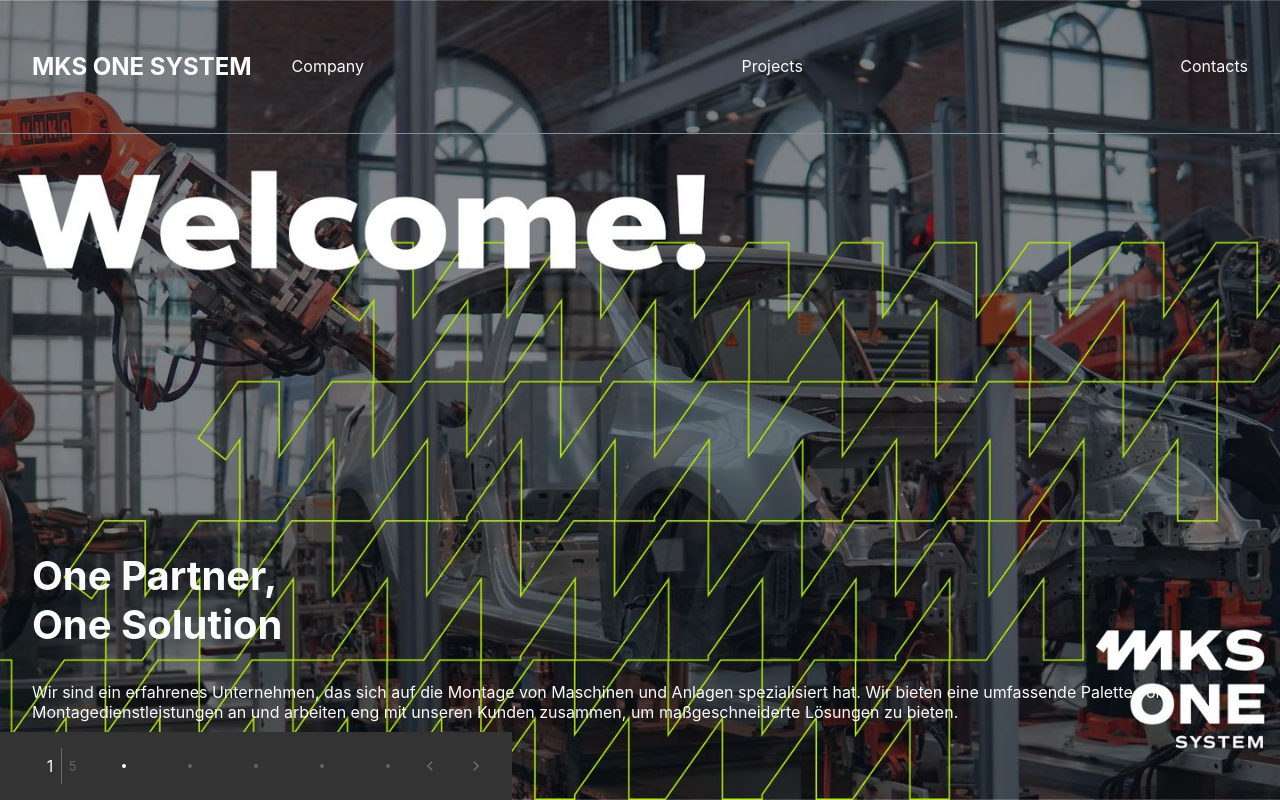
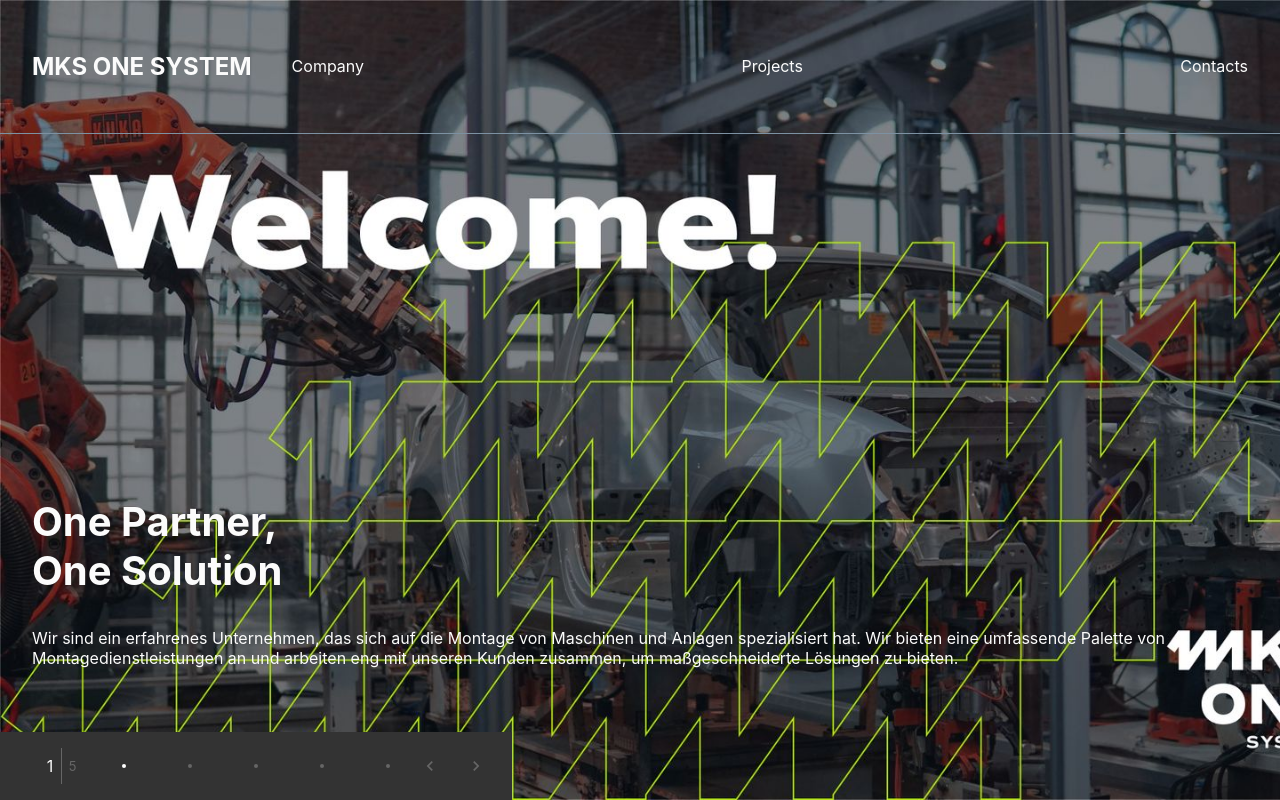
Before and after one commit to Brayman/mks, a React (Create React App) app: page / in a window 1280 px wide. Built offline with nearby package versions, Linux system fonts and the light colour scheme.

Commit message:
Add react-router-dom and refactor MainPage and Header
- Added react-router-dom package for routing functionality
- Moved MainPage to '/' route
- Extracted Header and made it present on all routes
- Updated styles for the MainPage, Header, and Paginator

```diff
--- a/package.json
+++ b/package.json
@@ -12,6 +12,7 @@
     "react-dom": "^18.2.0",
     "react-icons": "^4.8.0",
     "react-redux": "^8.0.5",
+    "react-router-dom": "^6.11.2",
     "react-scripts": "5.0.1",
     "styled-components": "^5.3.10",
     "web-vitals": "^2.1.4"
--- a/src/App.js
+++ b/src/App.js
@@ -1,13 +1,39 @@
-import logo from './logo.svg';
+import { Outlet, RouterProvider, createBrowserRouter } from 'react-router-dom';
 import './App.css';
 import MainPage from './pages/main/main-page';
+import Header from './components/header';
+
+const Route = () => {
+  return (
+    <div>
+      <Header />
+      <Outlet />
+    </div>
+  )
+}
+
+const router = createBrowserRouter([{
+  path: "/",
+  element: <Route />,
+  children: [
+    {
+      index: true,
+      element: <MainPage />
+    },
+    {
+      path: "/contacts",
+      element: <div>contacts</div>
+    }
+  ]
+}])
+
 
 
 
 
 function App() {
   return (
-    <MainPage />
+    <RouterProvider router={router} />
   );
 }
 
--- a/src/pages/main/header.js
+++ b/src/components/header.js
@@ -1,12 +1,15 @@
 import React from 'react'
+import { NavLink, useLocation } from 'react-router-dom'
 import styled from 'styled-components'
 
 const StyledHeader = styled.header`
     display: flex;
+    position: absolute;
+    width: calc(100vw - 4em);
     flex-direction: row;
     border-bottom: solid 1px var(--primary-medium);
     padding: 2em;
-    color: var(--primary-light);
+    color: ${({ transperency }) => transperency ? 'var(--primary-light)' : 'var(--primary-medium)'};
 `
 
 const Menu = styled.menu`
@@ -17,14 +20,18 @@ const Menu = styled.menu`
     flex-grow: 1;
 `
 
-const MenuItem = styled.div`
+const MenuItem = styled(NavLink)`
     color: var(--primary-light);
+    text-decoration: none;
     cursor: pointer;
+    &.active {
+        color: var(--secondary);
+    }
     &:hover {
         color: var(--primary-medium);
     }
 `
-
+/*
 const LanguageOptions = styled(MenuItem)`
     display: flex;
     flex-direction: row;
@@ -32,15 +39,29 @@ const LanguageOptions = styled(MenuItem)`
         padding-right: 0.5em;
     }}
 `
+*/
 
 const Header = () => {
+    const transperency = useLocation().pathname === '/';
     return (
-        <StyledHeader>
+        <StyledHeader transperency={transperency}>
             <h2>MKS ONE SYSTEM</h2>
             <Menu>
-                <MenuItem>Company</MenuItem>
-                <MenuItem>Projects</MenuItem>
-                <MenuItem>Contacts</MenuItem>
+                <MenuItem
+                    to="/company"
+                >
+                    Company
+                </MenuItem>
+                <MenuItem
+                    to="/projects"
+                >
+                    Projects
+                </MenuItem>
+                <MenuItem
+                    to="/contacts"
+                >
+                    Contacts
+                </MenuItem>
                 {/* <LanguageOptions>
                     <div>
                         EN
--- a/src/pages/main/main-page.js
+++ b/src/pages/main/main-page.js
@@ -1,5 +1,4 @@
 import React from 'react'
-import Header from './header'
 import styled from 'styled-components'
 import Paginator from '../../projects/components/paginator'
 
@@ -9,12 +8,15 @@ const StyledMainBlock = styled.div`
     min-height: 100vh;
     background-image: url(${PictureWithLogo});
     background-size: cover;
-    background-position: center;
+    background-position: left;
+    display: flex;
+    flex-direction: column;
 `
 
 const StyledSection = styled.section`
-padding: 30% 2em 0 2em;
-color: var(--primary-light);
+    padding:2em 2em 4em 2em;
+    margin-top: auto;
+    color: var(--primary-light);
 h2 {
     font-size: 40px;
 }
@@ -24,7 +26,6 @@ h2 {
 const MainPage = () => {
     return (
         <StyledMainBlock>
-            <Header />
             <StyledSection>
                 <h2>
                     One Partner,<br /> One Solution
--- a/src/projects/components/paginator.js
+++ b/src/projects/components/paginator.js
@@ -7,7 +7,6 @@ const PaginationBlock = styled.div`
     display: flex;
     flex-direction: row;
     align-items: center;
-    position: fixed;
     bottom: 0px;
     width: 40%;
     padding: 1em 0;
```
